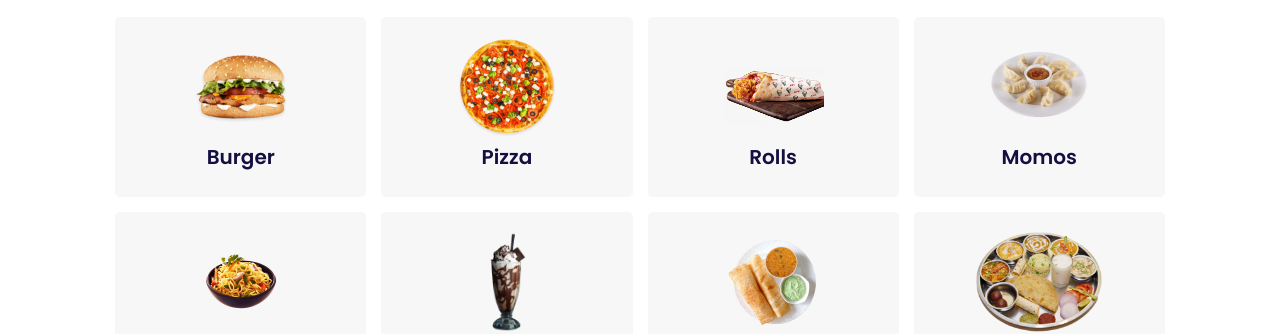
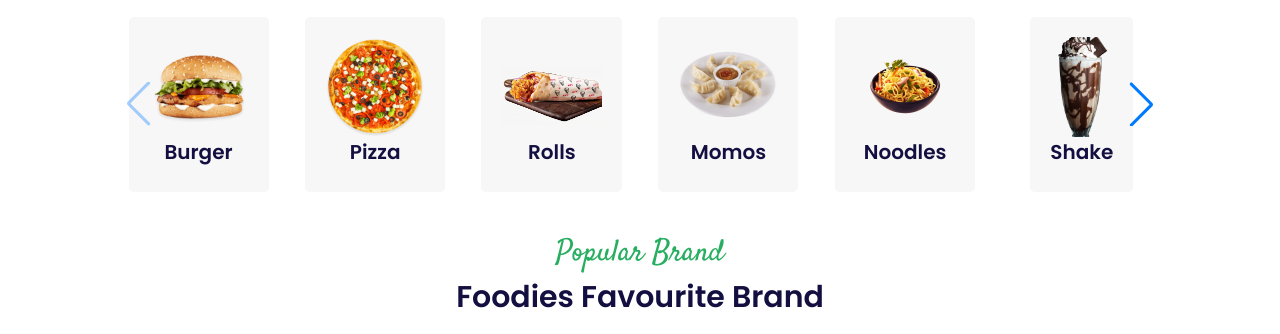
Before and after one commit to rugved19/RB-Food, a plain HTML site: page index.html in a window 1280 px wide. Shown: the part 783-1117 px from the top of the page. Drawn offline with nearby package versions, Linux system fonts and the light colour scheme; files that its build step writes are made by us from their sources; a script that the page names is missing.

Commit message:
Update : new file edit

```diff
--- a/index.html
+++ b/index.html
@@ -108,35 +108,43 @@
     </div>
 
 
+
     <div class="box-container">
 
-      <a href="D:\z2nd page menu rb food\2pgburger\2pgburger.html" class="box">
+      <swiper-container class="mySwiper" navigation="true">
+      <swiper-slide>
+      <a href="" class="box">
         <img src="image/menu-1.png" alt="">
         <div class="content">
           <h3>Burger</h3>
           <div class="price"></div>
       </div>
+      </a>
+    </swiper-slide>
 
-     </a>
-
-
-      <a href="D:\z2nd page menu rb food\2pgpizza\2pgpizza.html" class="box">
+    <swiper-slide>
+      <a href="" class="box">
         <img src="image/menu-2.png" alt="">
         <div class="content">
           <h3>Pizza</h3>
           <div class="price"></div>
         </div>
       </a>
+    </swiper-slide>
 
 
-      <a href="D:\z2nd page menu rb food\2pgrolls\2pgrolls.html" class="box">
+    <swiper-slide>
+      <a href="" class="box">
         <img src="image/menu-3.png" alt="">
         <div class="content">
           <h3>Rolls</h3>
           <div class="price"></div>
         </div>
-      </a>
+    </a>
+  </swiper-slide>
 
+
+  <swiper-slide>
       <a href="#" class="box">
         <img src="image/menu-4.png" alt="">
         <div class="content">
@@ -144,7 +152,10 @@
           <div class="price"></div>
         </div>
       </a>
+    </swiper-slide>
 
+
+    <swiper-slide>
       <a href="#" class="box">
         <img src="image/menu-5.png" alt="">
         <div class="content">
@@ -152,7 +163,10 @@
           <div class="price"></div>
         </div>
       </a>
+    </swiper-slide>
 
+
+    <swiper-slide>
       <a href="#" class="box">
         <img src="image/menu-6.png" alt="">
         <div class="content">
@@ -160,7 +174,10 @@
           <div class="price"></div>
         </div>
       </a>
+    </swiper-slide>
 
+
+    <swiper-slide>
       <a href="#" class="box">
         <img src="image/menu-7.png" alt="">
         <div class="content">
@@ -168,7 +185,10 @@
           <div class="price"></div>
         </div>
       </a>
+    </swiper-slide>
 
+
+    <swiper-slide>
       <a href="#" class="box">
         <img src="image/menu-8.png" alt="">
         <div class="content">
@@ -176,7 +196,11 @@
           <div class="price"></div>
         </div>
       </a>
+    </swiper-slide>
 
+
+
+    <swiper-slide>
       <a href="#" class="box">
         <img src="image/menu-9.png" alt="">
         <div class="content">
@@ -184,7 +208,10 @@
           <div class="price"></div>
         </div>
       </a>
+    </swiper-slide>
 
+
+    <swiper-slide>
       <a href="#" class="box">
         <img src="image/menu-9.png" alt="">
         <div class="content">
@@ -192,7 +219,10 @@
           <div class="price"></div>
         </div>
       </a>
+    </swiper-slide>
 
+
+    <swiper-slide>
       <a href="#" class="box">
         <img src="image/menu-9.png" alt="">
         <div class="content">
@@ -200,7 +230,11 @@
           <div class="price"></div>
         </div>
       </a>
+    </swiper-slide>
 
+
+
+    <swiper-slide>
       <a href="#" class="box">
         <img src="image/menu-9.png" alt="">
         <div class="content">
@@ -208,11 +242,13 @@
           <div class="price"></div>
         </div>
       </a>
+    </swiper-slide>
 
 
 
     </div>
   </div>
+</swiper-container>
 
   </section>
 
@@ -696,6 +732,7 @@
   <script src="js/script.js">
 
 
+
     let navbar = document.querySelector('.header .navbar');
 
     document.querySelector('#menu-btn').onclick = () => {
@@ -747,6 +784,36 @@
     });
   </script>
 
+<script src="https://cdn.jsdelivr.net/npm/swiper@11/swiper-element-bundle.min.js"></script>
+
+<script>
+  const swiperEl = document.querySelector('swiper-container')
+  Object.assign(swiperEl, {
+    slidesPerView: 1,
+    spaceBetween: 20,
+
+    breakpoints: {
+      0: {
+        slidesPerView: 2,
+        spaceBetween: 10,
+      },
+      300: {
+        slidesPerView: 3,
+        spaceBetween: 10,
+      },
+      600: {
+        slidesPerView: 4,
+        spaceBetween: 10,
+      },
+      1000: {
+        slidesPerView: 6,
+        spaceBetween: 10,
+      },
+    },
+  });
+  swiperEl.initialize();
+</script>
+
 </body>
 
 </html>
--- a/style.css
+++ b/style.css
@@ -702,7 +702,7 @@ section {
     }
 }
 
-.swiper-container {
+ /* .swiper-container {
     position: relative;
     width: 400px;
     height: 200px;
@@ -726,7 +726,7 @@ section {
     object-fit: cover;
 
 
-}
+} */
 
 /* Add this class to initiate the swipe animation */
 .swipe {
@@ -751,4 +751,29 @@ section {
     }
 }
 
+
+
+
+swiper-container {
+    width: 100%;
+    height: 100%;
+  }
+
+  swiper-slide {
+    text-align: center;
+    font-size: 18px;
+    background: #fff;
+    display: flex;
+    justify-content: center;
+    align-items: center;
+
+  }
+
+  swiper-slide img {
+    display: block;
+    width: 100%;
+    height: 100%;
+    object-fit: cover;
+  }
+
 /*# sourceMappingURL=style.css.map */
```
Also changed, not shown: swip.html (added, +65 -0 lines).
